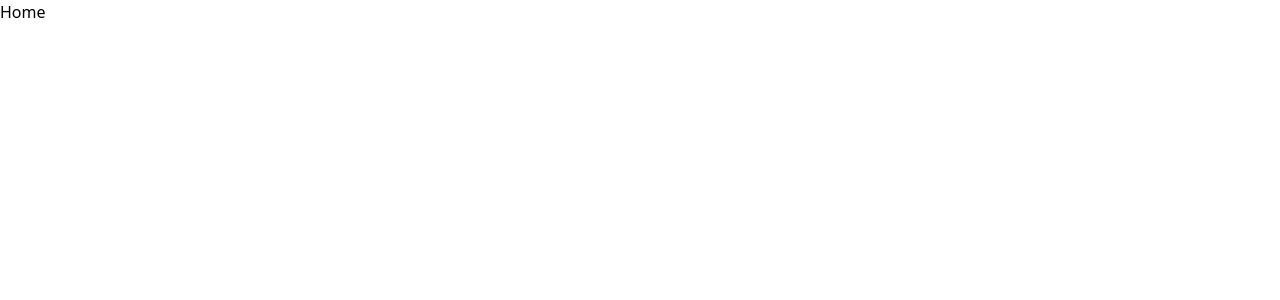
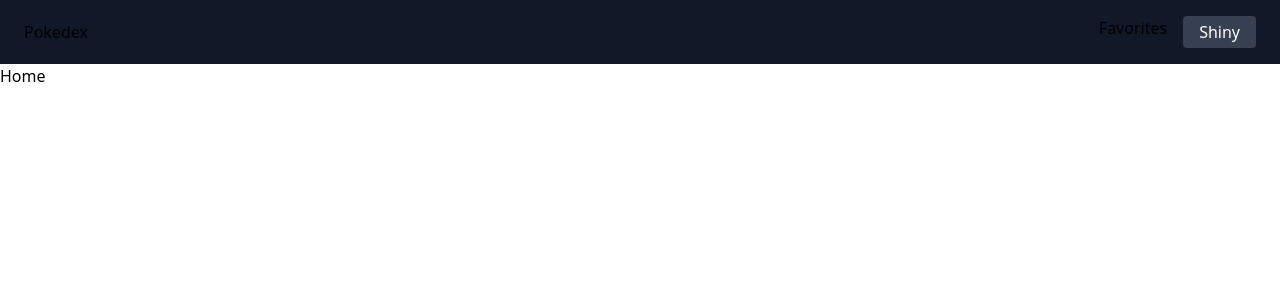
Before and after one commit to AndreyrbSilva/Pokedex-React, a React (Vite) app: page / in a window 1280 px wide. Shown: the top 300 px of the page. Built offline with nearby package versions, Linux system fonts and the light colour scheme.

Commit message:
feat: Navbar com toggle shiny

```diff
--- a/src/App.tsx
+++ b/src/App.tsx
@@ -2,10 +2,12 @@ import { BrowserRouter, Route, Routes } from "react-router-dom"
 import FavoritesPage from "./pages/FavoritesPage.tsx"
 import HomePage from "./pages/HomePage.tsx"
 import PokemonDetailPage from "./pages/PokemonDetailPage.tsx"
+import NavBar from "./components/NavBar.tsx"
 
 function App() {
   return (
     <BrowserRouter>
+      <NavBar />
       <Routes>
         <Route path="/" element={<HomePage />} />
         <Route path="/favorites" element={<FavoritesPage />} />
--- /dev/null
+++ b/src/components/NavBar.tsx
@@ -0,0 +1,27 @@
+import { Link } from "react-router-dom";
+import { usePokedexStore } from '../store/pokedexStore'
+
+export function NavBar() {
+    const { shinyMode, toggleShinyMode } = usePokedexStore()
+
+    return (
+        <>
+            <nav className="sticky top-0 flex items-center justify-between px-6 py-4 bg-gray-900">
+                <div className="">
+                    <Link to="/">Pokedex</Link>
+                </div>
+                <div className="flex gap-4">
+                    <Link to="/favorites">Favorites</Link>
+                    <button className={shinyMode
+                    ? "px-4 py-1 rounded bg-yellow-400 text-black font-semibold transition"
+                    : "px-4 py-1 rounded bg-gray-700 text-white transition"}
+                    onClick={toggleShinyMode}>
+                        Shiny
+                    </button>
+                </div>
+            </nav>
+        </>
+    )
+}
+
+export default NavBar;
```
